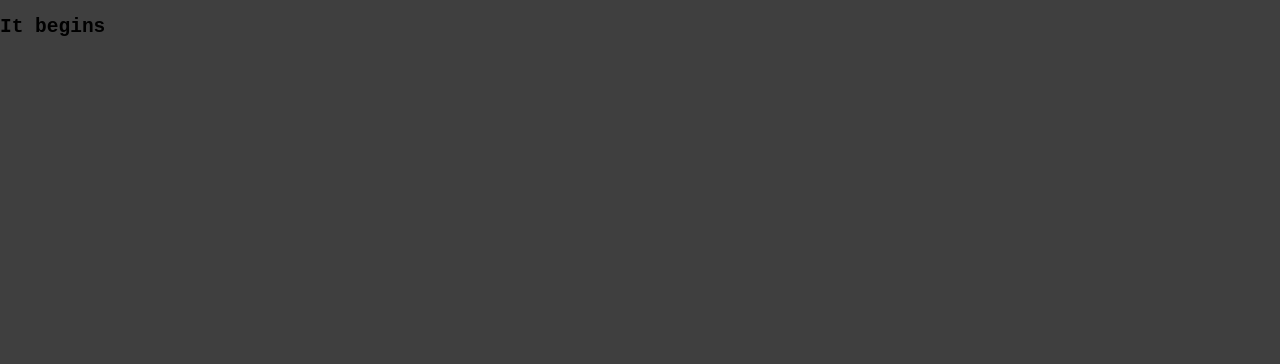
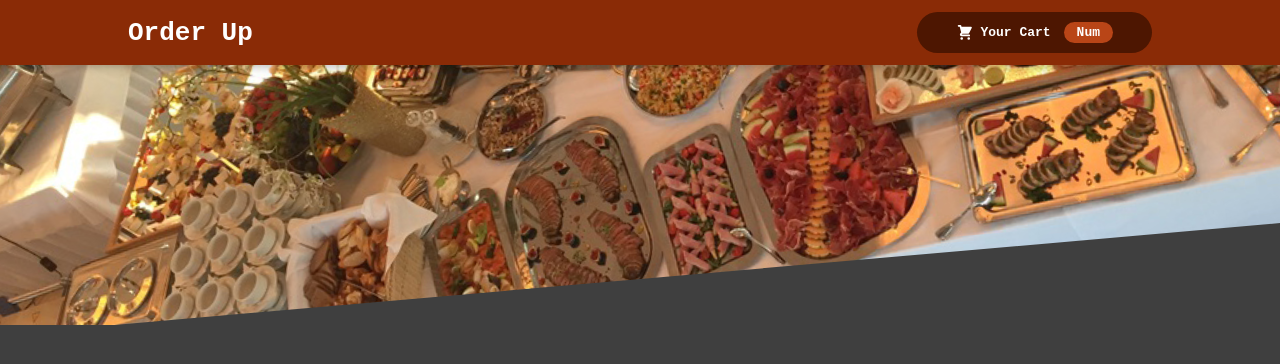
Before and after one commit to kylest0kes/food, a React (Create React App) app: page / in a window 1280 px wide. Shown: the top 364 px of the page. Built offline with nearby package versions, Linux system fonts and the light colour scheme.

Commit message:
created the start of the header component

```diff
--- a/src/App.js
+++ b/src/App.js
@@ -1,8 +1,12 @@
+import React, { Fragment } from "react";
+import Header from "./components/LAYOUT/Header/Header";
+
 function App() {
   return (
-    <div>
-      <h2>It begins</h2>
-    </div>
+    <Fragment>
+      <Header />
+
+    </Fragment>
   );
 }
 
--- /dev/null
+++ b/src/components/CART/CartIcon.js
@@ -0,0 +1,16 @@
+import React from 'react';
+
+
+const CartIcon = () => {
+    return (
+      <svg
+        xmlns='http://www.w3.org/2000/svg'
+        viewBox='0 0 20 20'
+        fill='currentColor'
+      >
+        <path d='M3 1a1 1 0 000 2h1.22l.305 1.222a.997.997 0 00.01.042l1.358 5.43-.893.892C3.74 11.846 4.632 14 6.414 14H15a1 1 0 000-2H6.414l1-1H14a1 1 0 00.894-.553l3-6A1 1 0 0017 3H6.28l-.31-1.243A1 1 0 005 1H3zM16 16.5a1.5 1.5 0 11-3 0 1.5 1.5 0 013 0zM6.5 18a1.5 1.5 0 100-3 1.5 1.5 0 000 3z' />
+      </svg>
+    );
+  };
+
+  export default CartIcon;
--- /dev/null
+++ b/src/components/LAYOUT/Header/Header.js
@@ -0,0 +1,21 @@
+import React, { Fragment } from 'react';
+
+import meal  from '../../../assets/meals.jpg';
+import HeaderButton from '../HeaderButton/HeaderButton';
+import classes from './Header.module.css';
+
+const Header = () => {
+  return (
+    <Fragment>
+        <header className={classes.header}>
+            <h1>Order Up</h1>
+            <HeaderButton />
+        </header>
+        <div className={classes['main-image']}>
+            <img src={meal} alt='header-img'/>
+        </div>
+    </Fragment>
+  )
+}
+
+export default Header;
--- /dev/null
+++ b/src/components/LAYOUT/Header/Header.module.css
@@ -0,0 +1,29 @@
+.header {
+  position: fixed;
+  top: 0;
+  left: 0;
+  width: 100%;
+  height: 5rem;
+  background-color: #8a2b06;
+  color: white;
+  display: flex;
+  justify-content: space-between;
+  align-items: center;
+  padding: 0 10%;
+  box-shadow: 0 2px 8px rgba(0, 0, 0, 0.25);
+  z-index: 10;
+}
+
+.main-image {
+  width: 100%;
+  height: 25rem;
+  z-index: 0;
+  overflow: hidden;
+}
+
+.main-image img {
+  width: 110%;
+  height: 100%;
+  object-fit: cover;
+  transform: rotateZ(-5deg) translateY(-4rem) translateX(-1rem);
+}
--- /dev/null
+++ b/src/components/LAYOUT/HeaderButton/HeaderButton.js
@@ -0,0 +1,18 @@
+import React from 'react';
+import CartIcon from '../../CART/CartIcon';
+
+import classes from './HeaderButton.module.css';
+
+const HeaderButton = (props) => {
+  return (
+    <button className={classes.button}>
+        <span className={classes.icon}>
+            <CartIcon />
+        </span>
+        <span>Your Cart</span>
+        <span className={classes.badge}>Num</span>
+    </button>
+  )
+}
+
+export default HeaderButton;
--- /dev/null
+++ b/src/components/LAYOUT/HeaderButton/HeaderButton.module.css
@@ -0,0 +1,59 @@
+.button {
+  cursor: pointer;
+  font: inherit;
+  border: none;
+  background-color: #4d1601;
+  color: white;
+  padding: 0.75rem 3rem;
+  display: flex;
+  justify-content: space-around;
+  align-items: center;
+  border-radius: 25px;
+  font-weight: bold;
+}
+
+.button:hover,
+.button:active {
+  background-color: #2c0d00;
+}
+
+.icon {
+  width: 1.35rem;
+  height: 1.35rem;
+  margin-right: 0.5rem;
+}
+
+.badge {
+  background-color: #b94517;
+  padding: 0.25rem 1rem;
+  border-radius: 25px;
+  margin-left: 1rem;
+  font-weight: bold;
+}
+
+.button:hover .badge,
+.button:active .badge {
+  background-color: #92320c;
+}
+
+.bump {
+  animation: bump 300ms ease-out;
+}
+
+@keyframes bump {
+  0% {
+    transform: scale(1);
+  }
+  10% {
+    transform: scale(0.9);
+  }
+  30% {
+    transform: scale(1.1);
+  }
+  50% {
+    transform: scale(1.15);
+  }
+  100% {
+    transform: scale(1);
+  }
+}
```
Also changed, not shown: src/assets/meals.jpg (added), 1 other file (tests, documents, lock files or other folders).
